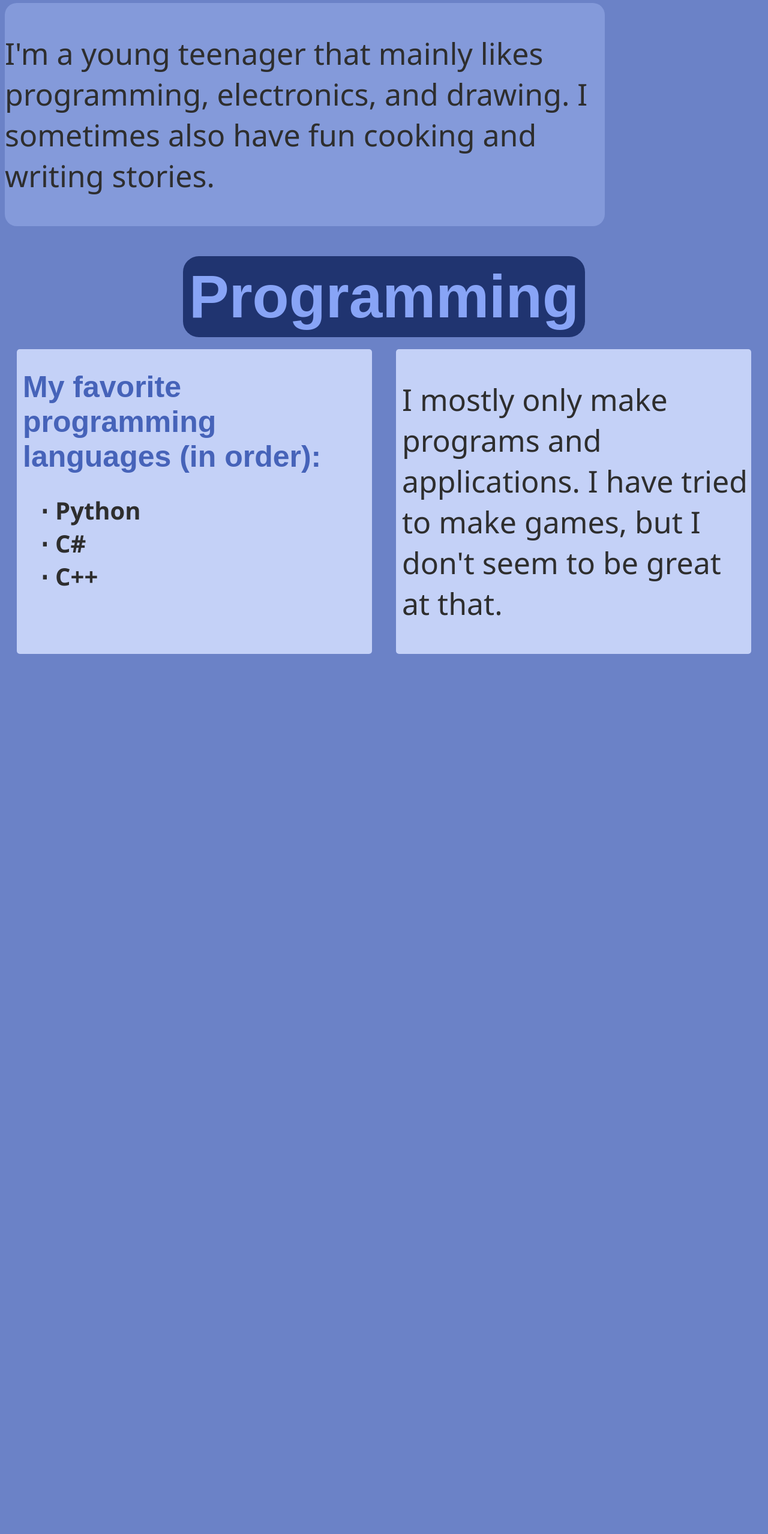
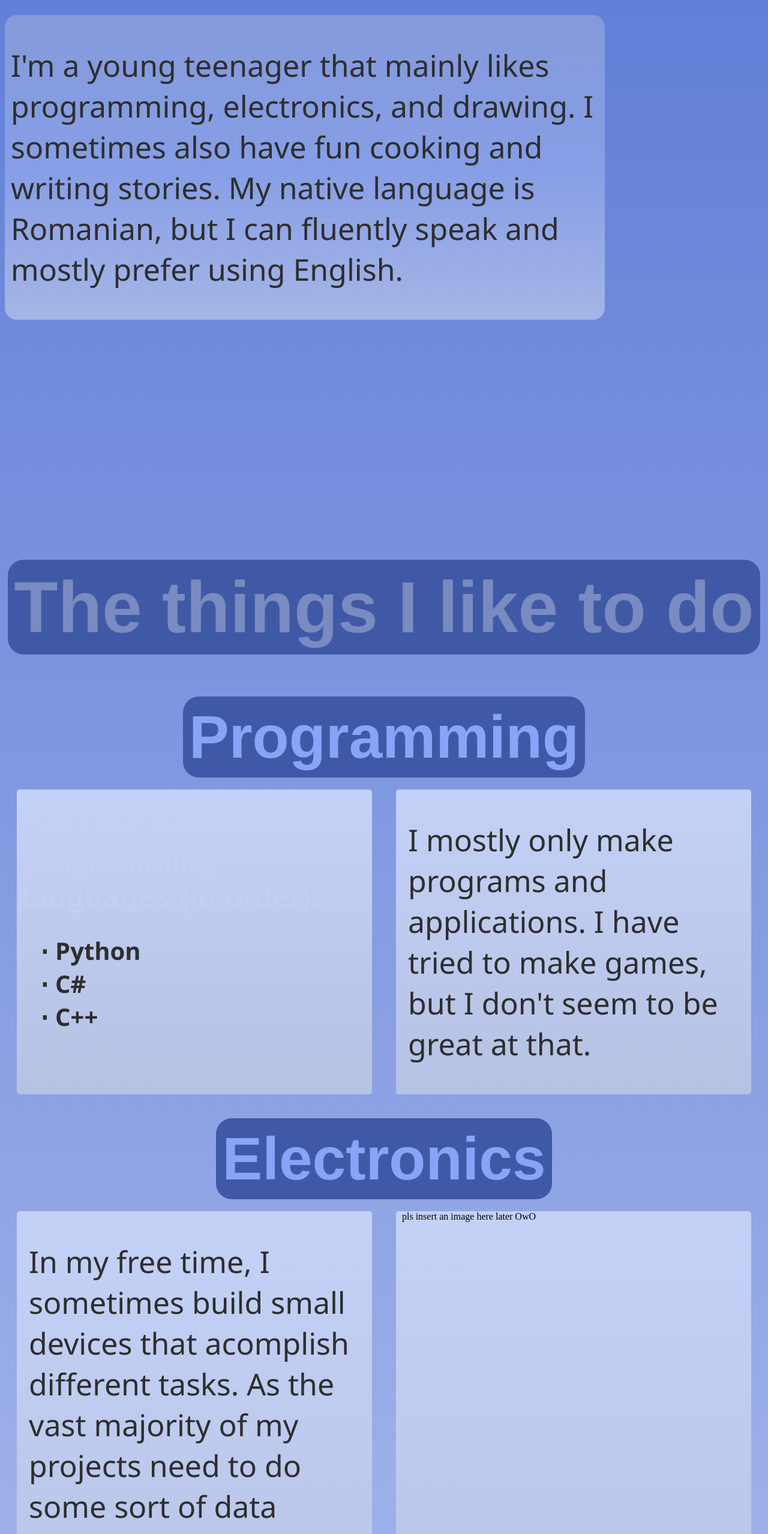
Before and after one commit to DevMa7e1/SimpleAboutMe, a plain HTML site: page index.html in a window 1280 px wide. Shown: the part 240-2797 px from the top of the page at 60% size. Before the commit the page ends 1348 px from the top, so only its background shows below. Drawn offline with Linux system fonts and the light colour scheme.

Commit message:
Design change + more content
I mean, most of the gradients look pretty good and make the page look somewhat more modern

```diff
--- a/index.html
+++ b/index.html
@@ -11,19 +11,20 @@
             }
             .wlcm{
                 font-size: 150px;
-                font-weight: 300;
+                font-weight: 700;
                 line-height: 0.0;
             }
             .desc{
                 font-size: 50px;
                 font-weight: 500;
+                margin-left: 10px;
             }
             h1{
                 font-family: Arial, Helvetica, sans-serif;
-                color: #4663b9;
+                color: #c3cef0;
             }
             body{
-                background-color:#6b82c7;
+                background-image: linear-gradient(#5c7bd6, #b7c5f0);
             }
             .rnd{
                 background-color: #88a4f6;
@@ -32,7 +33,7 @@
                 border-radius: 35px;
             }
             .msg{
-                background-color: #849ada;
+                background-image: linear-gradient(#849ada, #869ee6, #a5b5e6);
                 border-radius: 20px;
                 width: 1000px;
             }
@@ -41,7 +42,7 @@
                 flex-direction: column;
             }
             .sect{
-                background-color: #203470;
+                background-color: #4059a6;
                 border-radius: .7cm;
                 width: fit-content;
                 font-size: 50px;
@@ -52,7 +53,7 @@
             }
             .contnt{
                 margin: 20px;
-                background-color: #c4d1f7;
+                background-image: linear-gradient(#c4d1f7, #b6c2e3);
                 width: 100%;
                 border-radius: 5px;
                 margin-bottom: 10px;
@@ -67,8 +68,12 @@
         <br>
         <div class="main">
         <div class="rnd"><h1 class="wlcm">Hi, I'm Matei!</h1></div><br>
-        <div class="msg"><p class="desc">I'm a young teenager that mainly likes programming, electronics, and drawing. I sometimes also have fun cooking and writing stories.</p></div>
-        <div class="space" style="height: 50px;"></div>
+        <div class="space" style="height: 20px;"></div>
+        <div class="msg"><p class="desc">I'm a young teenager that mainly likes programming, electronics, and drawing. I sometimes also have fun cooking and writing stories. My native language is Romanian, but I can fluently speak and mostly prefer using English.</p></div>
+        <div class="space" style="height: 400px;"></div>
+        <div class="outr">
+        <div class="sect"><h1 style="color: #798bc0; margin: 10px; font-size: 120px;">The things I like to do</h1></div></div>
+        <div class="space" style="height: 70px;"></div>
         <div class="outr">
         <div class="sect"><h1 style="color: #88a4f6; margin: 10px;">Programming</h1></div></div>
         <div class="outr">
@@ -81,6 +86,21 @@
                 make games, but I don't seem to be great at that.
             </p></div>
         </div>
+        <div class="space" style="height: 30px;"></div>
+        <div class="outr"><div class="sect"><h1 style="color: #88a4f6; margin: 10px;">Electronics</h1></div></div></div>
+        <div class="outr">
+        <div class="contnt">
+            <p class="desc">In my free time, I sometimes build small devices that acomplish different tasks. As the vast majority of my projects need to do some sort of data collection and or processing, they often include a microcontroller.</p>
+        </div>
+        <div class="contnt">pls insert an image here later OwO</div>
+        </div>
+        <div class="space" style="height: 30px;"></div>
+        <div class="outr"><div class="sect"><h1 style="color: #88a4f6; margin: 10px;">Drawing</h1></div></div></div>
+        <div class="outr">
+        <div class="contnt">
+            <p class="desc">I don't draw that often, but when I do I mostly sketch people or small objects. I'm not that great at it yet but I do seem to get better as time goes on.</p>
+        </div>
+        <div class="contnt"><p class="desc">My favorite way to draw is digitally, more exactly using a graphic tablet. At the moment, I'm using Krita as my drawing software.</p></div>
         </div>
     </body>
 </html>
```
